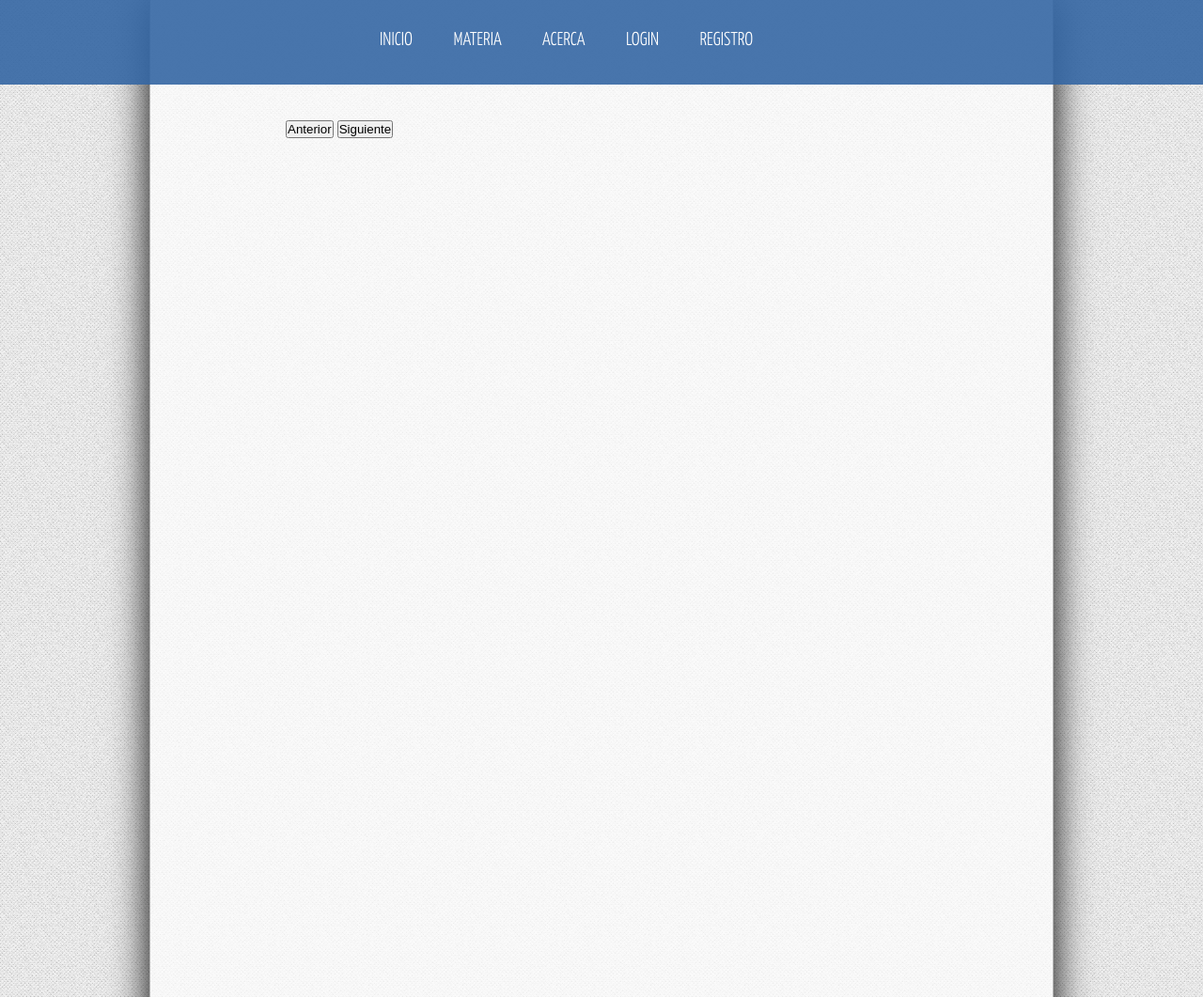
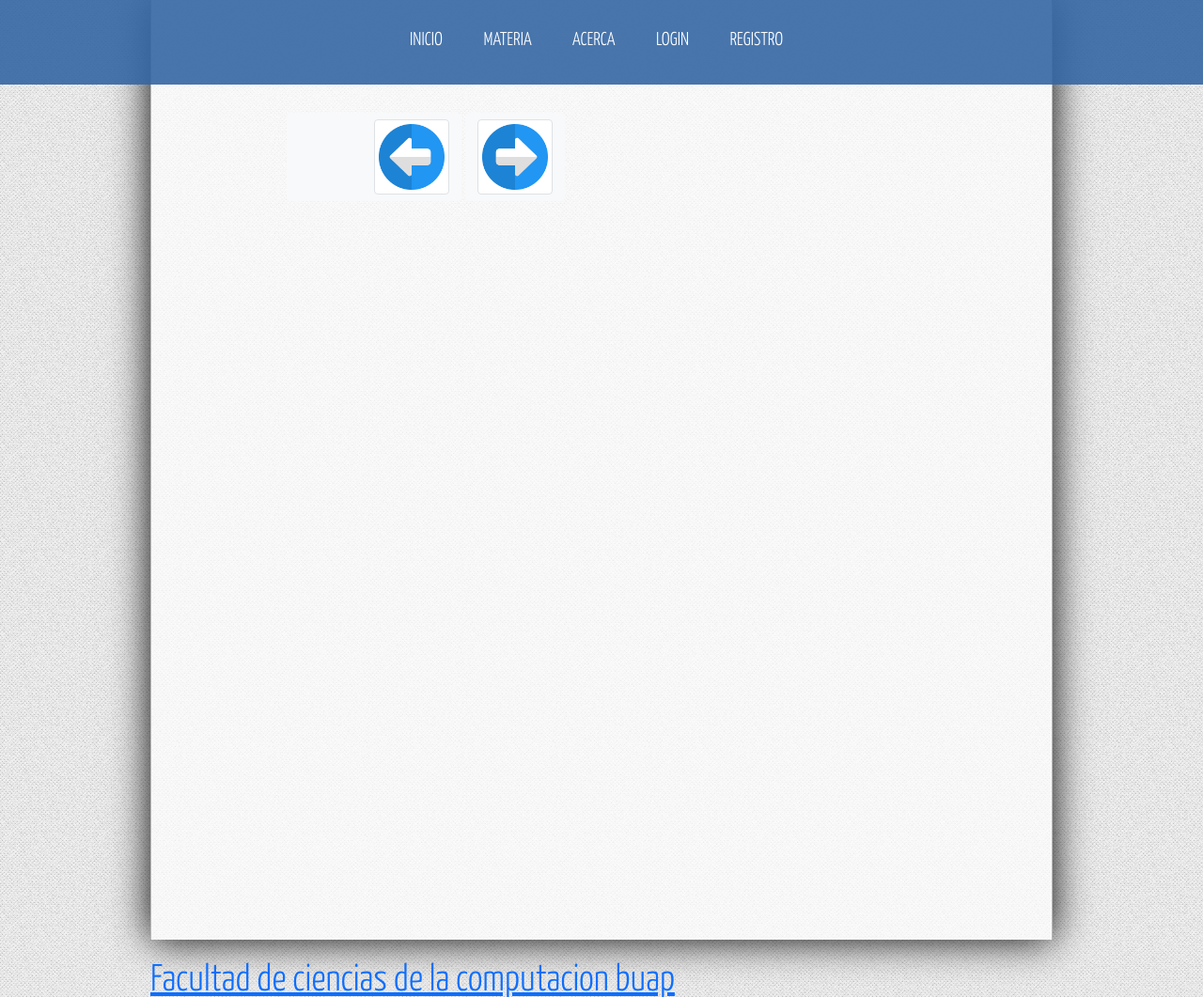
Before and after one commit to josemanuelwar/fracciones_tesis, a Laravel app: page /Preguntas/1 in a window 1280 px wide. Shown: the top 1061 px of the page at 94% size. Run offline with Laravel 8, Linux system fonts and the light colour scheme; data that the repository does not hold is empty.

Commit message:
suviendo mas actualizaciones

```diff
--- a/resources/views/alumnos/preguntas.blade.php
+++ b/resources/views/alumnos/preguntas.blade.php
@@ -3,8 +3,8 @@
     <div id="preguntas"></div>
     <div id='respuesta'></div>
     <div>
-        <button id="anterior">Anterior</button>
-        <button id="siguiente">Siguiente</button>
+        <button id="anterior" class="btn btn-light"><img src="{{asset('images/icon/anterior.png')}}" class="img-thumbnail" style="width:80px; margin-left:80px;" alt=""></button>
+        <button id="siguiente" class="btn btn-light"><img src="{{asset('images/icon/siguiente.png')}}" class="img-thumbnail" style="width:80px" alt=""></button>
     </div>
 
 </article>
--- a/resources/views/layouts/alumnofin.blade.php
+++ b/resources/views/layouts/alumnofin.blade.php
@@ -8,6 +8,7 @@
 </body>
 </html>
 <script src="{{asset('admin/js/jquery-3.5.1.js')}}" crossorigin="anonymous"></script>
+<script src="{{asset('bootstrap/js/bootstrap.min.js')}}"></script>
 <script>
     $.ajaxSetup({
             headers: {
--- a/resources/views/layouts/alumnoin.blade.php
+++ b/resources/views/layouts/alumnoin.blade.php
@@ -7,6 +7,7 @@
         <title>FRACCIONES</title>
         <!-- Fonts -->
         <link href="https://fonts.googleapis.com/css2?family=Nunito:wght@400;600;700&display=swap" rel="stylesheet">
+        <link  href="{{asset('bootstrap/css/bootstrap.min.css')}}" rel="stylesheet">
         <link href="{{asset('css/estilos.css')}}" rel="stylesheet" >
     </head>
     <body>
```
Also changed, not shown: public/images/icon/anterior.png (added), public/images/icon/siguiente.png (added).
